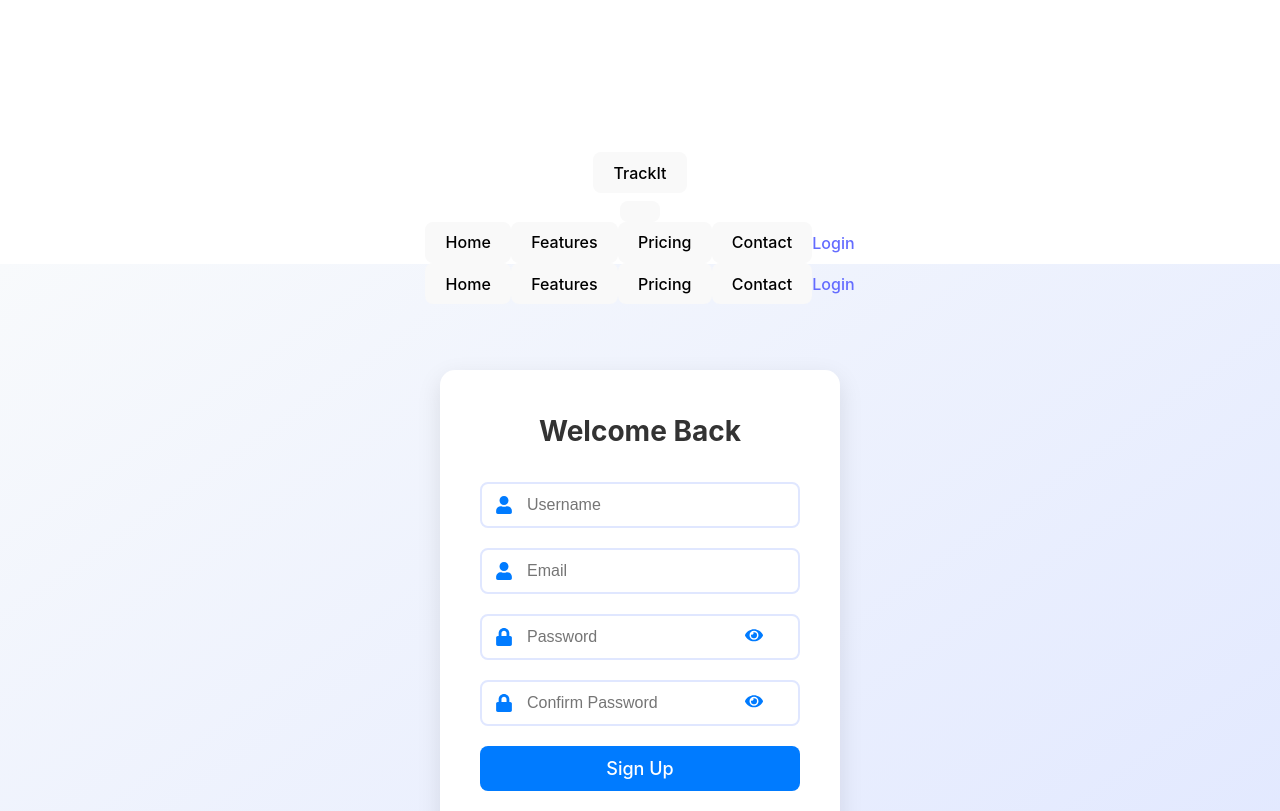
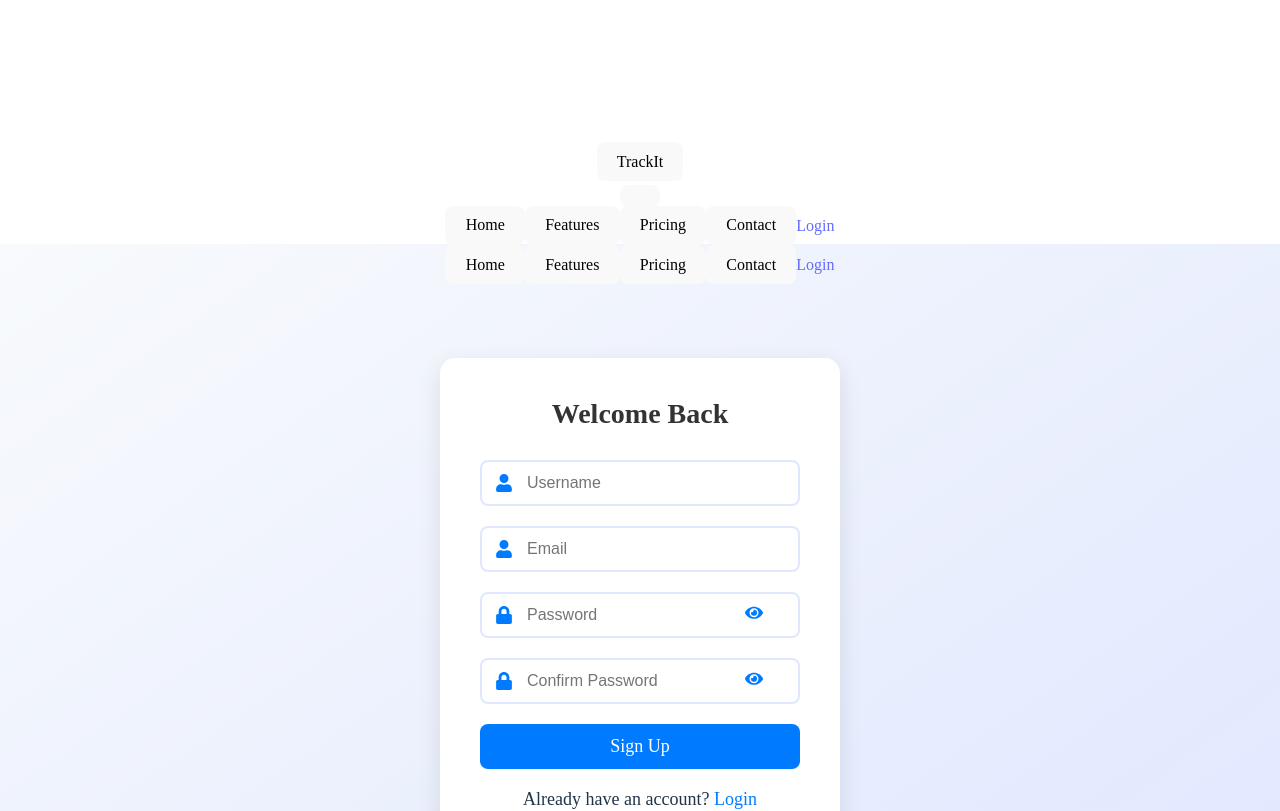
Before and after one commit to ejirocastro/trakkr_alx, a React (Vite) app in the folder frontend/: page /signup in a window 1280 px wide. Shown: the top 811 px of the page. Built offline with nearby package versions, Linux system fonts and the light colour scheme; no server answers.

Commit message:
Add index.css for global styling and base resets

```diff
--- a/frontend/src/index.css
+++ b/frontend/src/index.css
@@ -1,17 +1,7 @@
-:root {
-  font-family: Inter, system-ui, Avenir, Helvetica, Arial, sans-serif;
-  line-height: 1.5;
-  font-weight: 400;
+@tailwind base;
+@tailwind components;
+@tailwind utilities;
 
-  color-scheme: light dark;
-  color: rgba(255, 255, 255, 0.87);
-  background-color: #242424;
-
-  font-synthesis: none;
-  text-rendering: optimizeLegibility;
-  -webkit-font-smoothing: antialiased;
-  -moz-osx-font-smoothing: grayscale;
-}
 
 a {
   font-weight: 500;
@@ -22,14 +12,6 @@ a {
 a:hover {
   color: #535bf2;
 }
-
-/* body {
-  margin: 0;
-  display: flex;
-  place-items: center;
-  min-width: 320px;
-  min-height: 100vh;
-} */
 
 h1 {
   font-size: 3.2em;
@@ -57,6 +39,151 @@ button:focus-visible {
   outline: 4px auto -webkit-focus-ring-color;
 }
 
+
+*,
+*::before,
+*::after {
+  margin: 0;
+  padding: 0;
+  -webkit-box-sizing: inherit;
+  box-sizing: inherit;
+}
+
+html {
+  /* font-size: 62.5%; */
+  -webkit-box-sizing: border-box;
+  box-sizing: border-box;
+}
+
+
+.custom-marker {
+  filter: drop-shadow(0 4px 3px rgb(0 0 0 / 0.07));
+}
+
+
+.error {
+  position: absolute;
+  top: 35%;
+  left: 50%;
+  -webkit-transform: translate(-50%, -50%);
+  transform: translate(-50%, -50%);
+  max-width: 80rem;
+  text-align: center;
+}
+
+.error__title {
+  display: -webkit-box;
+  display: -ms-flexbox;
+  display: flex;
+  -webkit-box-align: center;
+  -ms-flex-align: center;
+  align-items: center;
+  -webkit-box-pack: center;
+  -ms-flex-pack: center;
+  justify-content: center;
+  margin-bottom: 1rem;
+}
+
+.error__emoji {
+  font-size: 3.75rem;
+  margin-left: 1rem;
+}
+
+.error__msg {
+  font-size: 2.5rem;
+  font-weight: 700;
+  max-width: 50rem;
+  margin: 0 auto;
+}
+
+
+.email-verified {
+  text-align: center;
+  padding: 2rem 2rem 3rem 2rem;
+  background-color: #f8f9fa;
+  border-radius: 8px;
+  box-shadow: 0 2px 10px rgba(0, 0, 0, 0.1);
+  max-width: 600px;
+  /* height: 230px; */
+  margin: 2rem auto;
+}
+
+.email-verified__text {
+  margin: 1rem 0 2rem 0;
+  font-size: 1.3rem;
+  color: #555;
+  font-weight: 500;
+}
+
+.email-verified__subtext {
+  font-size: 1.3rem;
+  color: #666;
+}
+
+.email-verified__link {
+  color: #28a745;
+  text-decoration: none;
+  font-weight: bold;
+}
+
+.email-verified__link:hover {
+  text-decoration: underline;
+}
+
+.input_error {
+  color: #e63946;
+  font-size: 1.5rem;
+  margin-bottom: 1rem;
+  display: block;
+  text-align: left;
+  font-weight: 500;
+}
+
+.input_error::before {
+  content: '⚠ ';
+  font-size: 1.5rem;
+  margin-right: 0.4rem;
+}
+
+.verification-form {
+  display: flex;
+  flex-direction: column;
+  margin-top: 20px;
+}
+
+.verification-input {
+  padding: 10px;
+  border: 1px solid #ddd;
+  border-radius: 4px;
+  font-size: 16px;
+  margin-bottom: 10px;
+  outline: none;
+  transition: border-color 0.3s;
+}
+
+.verification-input:focus {
+  border-color: #0070f3;
+  /* Change to your primary color */
+}
+
+.btn {
+  background-color: #0070f3;
+  /* Primary button color */
+  color: #fff;
+  border: none;
+  padding: 12px 20px;
+  margin: 1.3rem 0;
+  border-radius: 4px;
+  font-size: 16px;
+  cursor: pointer;
+  transition: background-color 0.3s;
+}
+
+.btn:hover {
+  background-color: #005bb5;
+  /* Darker shade for hover effect */
+}
+
 @media (prefers-color-scheme: light) {
   :root {
     color: #213547;
@@ -71,3 +198,79 @@ button:focus-visible {
     background-color: #f9f9f9;
   }
 }
+
+.toast-message {
+  /* background-color: #000000 !important; */
+  /* color: #ffffff !important; */
+  padding: 1rem !important;
+  font-size: 100% !important;
+  z-index: 99999 !important;
+  position: absolute !important;
+}
+
+@layer base {
+  :root {
+    --background: 0 0% 100%;
+    --foreground: 222.2 84% 4.9%;
+    --card: 0 0% 100%;
+    --card-foreground: 222.2 84% 4.9%;
+    --popover: 0 0% 100%;
+    --popover-foreground: 222.2 84% 4.9%;
+    --primary: 222.2 47.4% 11.2%;
+    --primary-foreground: 210 40% 98%;
+    --secondary: 210 40% 96.1%;
+    --secondary-foreground: 222.2 47.4% 11.2%;
+    --muted: 210 40% 96.1%;
+    --muted-foreground: 215.4 16.3% 46.9%;
+    --accent: 210 40% 96.1%;
+    --accent-foreground: 222.2 47.4% 11.2%;
+    --destructive: 0 84.2% 60.2%;
+    --destructive-foreground: 210 40% 98%;
+    --border: 214.3 31.8% 91.4%;
+    --input: 214.3 31.8% 91.4%;
+    --ring: 222.2 84% 4.9%;
+    --chart-1: 12 76% 61%;
+    --chart-2: 173 58% 39%;
+    --chart-3: 197 37% 24%;
+    --chart-4: 43 74% 66%;
+    --chart-5: 27 87% 67%;
+    --radius: 0.5rem;
+  }
+
+  .dark {
+    --background: 222.2 84% 4.9%;
+    --foreground: 210 40% 98%;
+    --card: 222.2 84% 4.9%;
+    --card-foreground: 210 40% 98%;
+    --popover: 222.2 84% 4.9%;
+    --popover-foreground: 210 40% 98%;
+    --primary: 210 40% 98%;
+    --primary-foreground: 222.2 47.4% 11.2%;
+    --secondary: 217.2 32.6% 17.5%;
+    --secondary-foreground: 210 40% 98%;
+    --muted: 217.2 32.6% 17.5%;
+    --muted-foreground: 215 20.2% 65.1%;
+    --accent: 217.2 32.6% 17.5%;
+    --accent-foreground: 210 40% 98%;
+    --destructive: 0 62.8% 30.6%;
+    --destructive-foreground: 210 40% 98%;
+    --border: 217.2 32.6% 17.5%;
+    --input: 217.2 32.6% 17.5%;
+    --ring: 212.7 26.8% 83.9%;
+    --chart-1: 220 70% 50%;
+    --chart-2: 160 60% 45%;
+    --chart-3: 30 80% 55%;
+    --chart-4: 280 65% 60%;
+    --chart-5: 340 75% 55%;
+  }
+}
+
+@layer base {
+  * {
+    @apply border-border;
+  }
+
+  body {
+    @apply bg-background text-foreground;
+  }
+}
```
